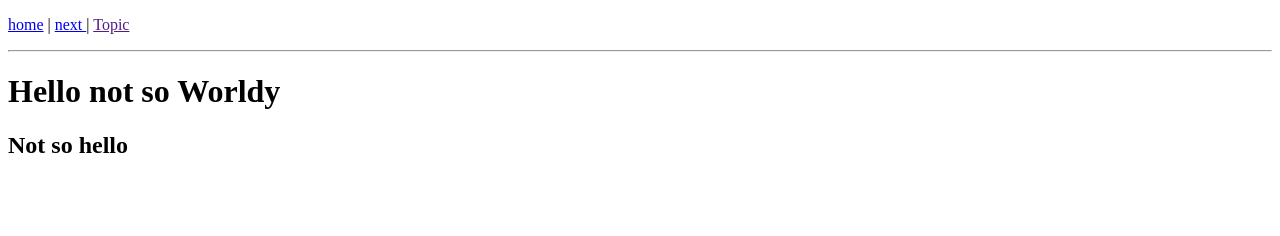
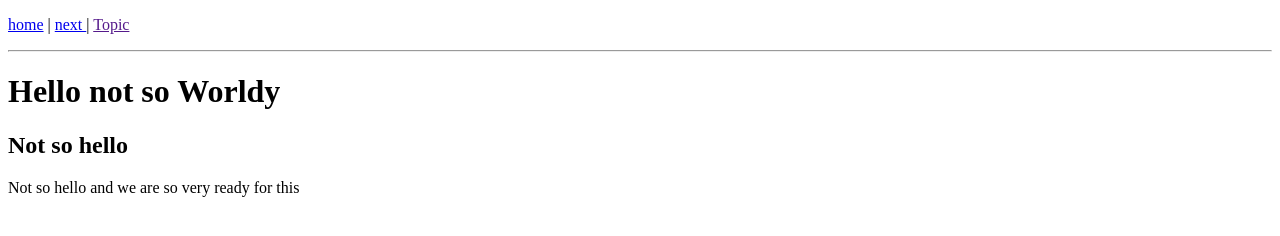
Before and after one commit to ricky1221/secondYears, a plain HTML site: page index.html in a window 1280 px wide. Drawn offline with Linux system fonts and the light colour scheme.

Commit message:
Update index.html

```diff
--- a/index.html
+++ b/index.html
@@ -10,6 +10,6 @@
     <hr>
     <h1>Hello not so Worldy</h1>
     <h2>Not so hello</h2>
-
+    <p>Not so hello and we are so very ready for this</p>
 </body>
 </html>
```
